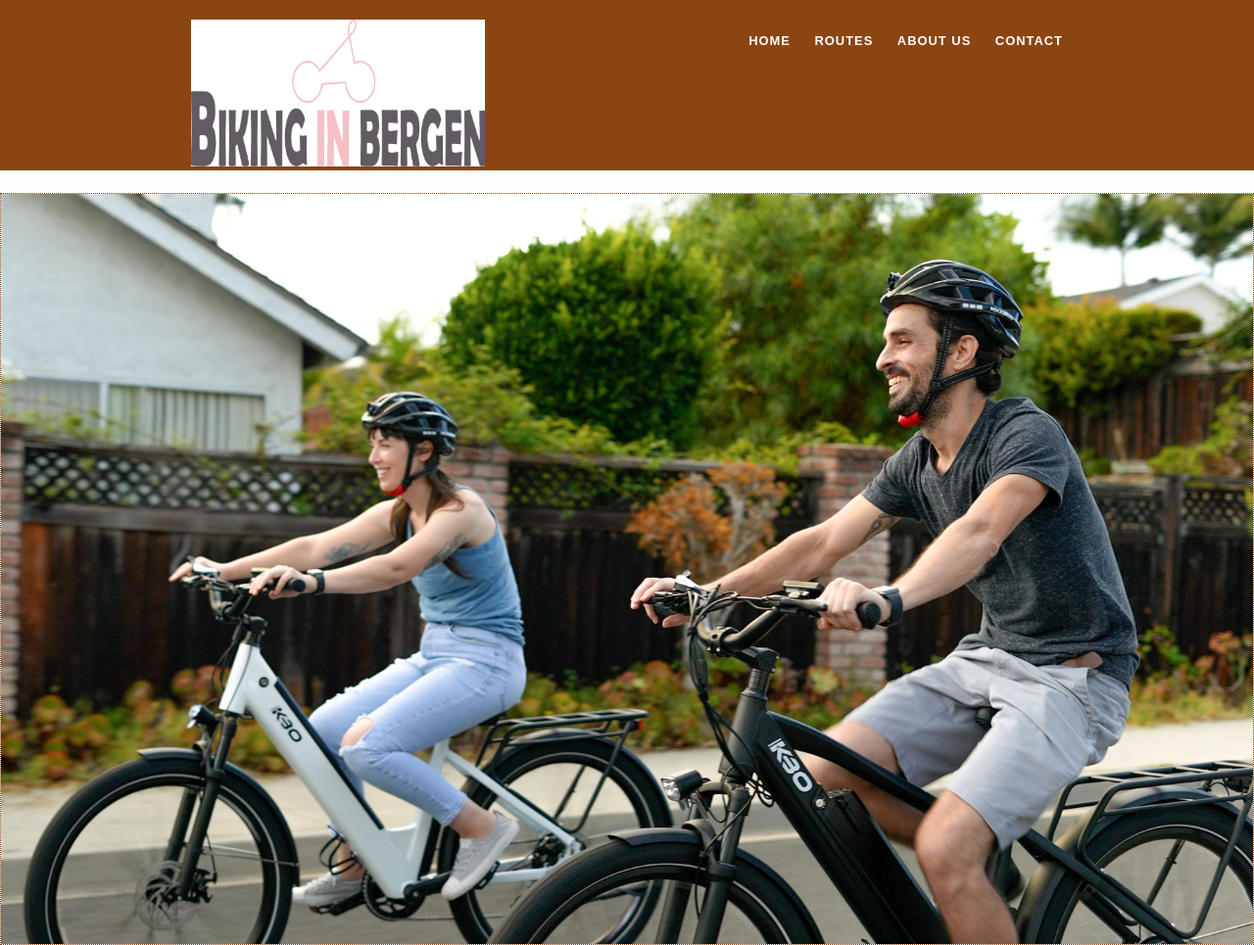
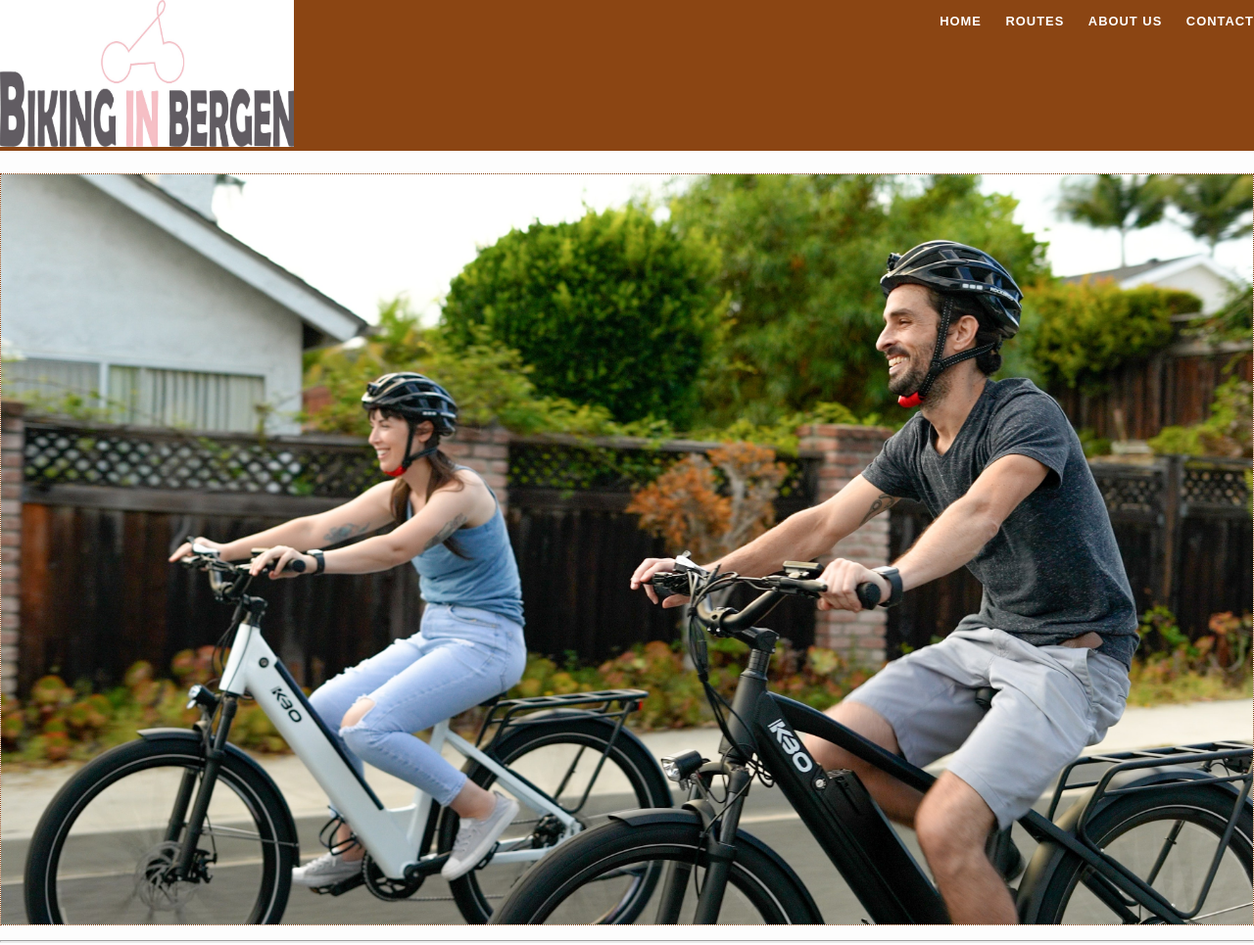
Before and after one commit to IsahALawal/Webdesign_Practice, a plain HTML site: page index.html in a window 1280 px wide. Shown: the top 965 px of the page at 98% size. Drawn offline with Linux system fonts and the light colour scheme.

Commit message:
Update index.html

```diff
--- a/index.html
+++ b/index.html
@@ -14,12 +14,9 @@
   <body>
 
     <header class="site-header">
-    <div class="logo"></div>
-  <div class="wrapper">
-<img src="images/bergen logo_crop.jpg" alt=" " width="300" height="150" />
+   <img src="images/bergen logo_crop.jpg" alt=" " width="300" height="150" />
 
     <nav class="site-nav">
-
 
       <div class="trigger">
         <ul class="menu">
@@ -36,8 +33,6 @@
 
       </div>
     </nav>
-
-  </div>
 
 </header>
 
```
